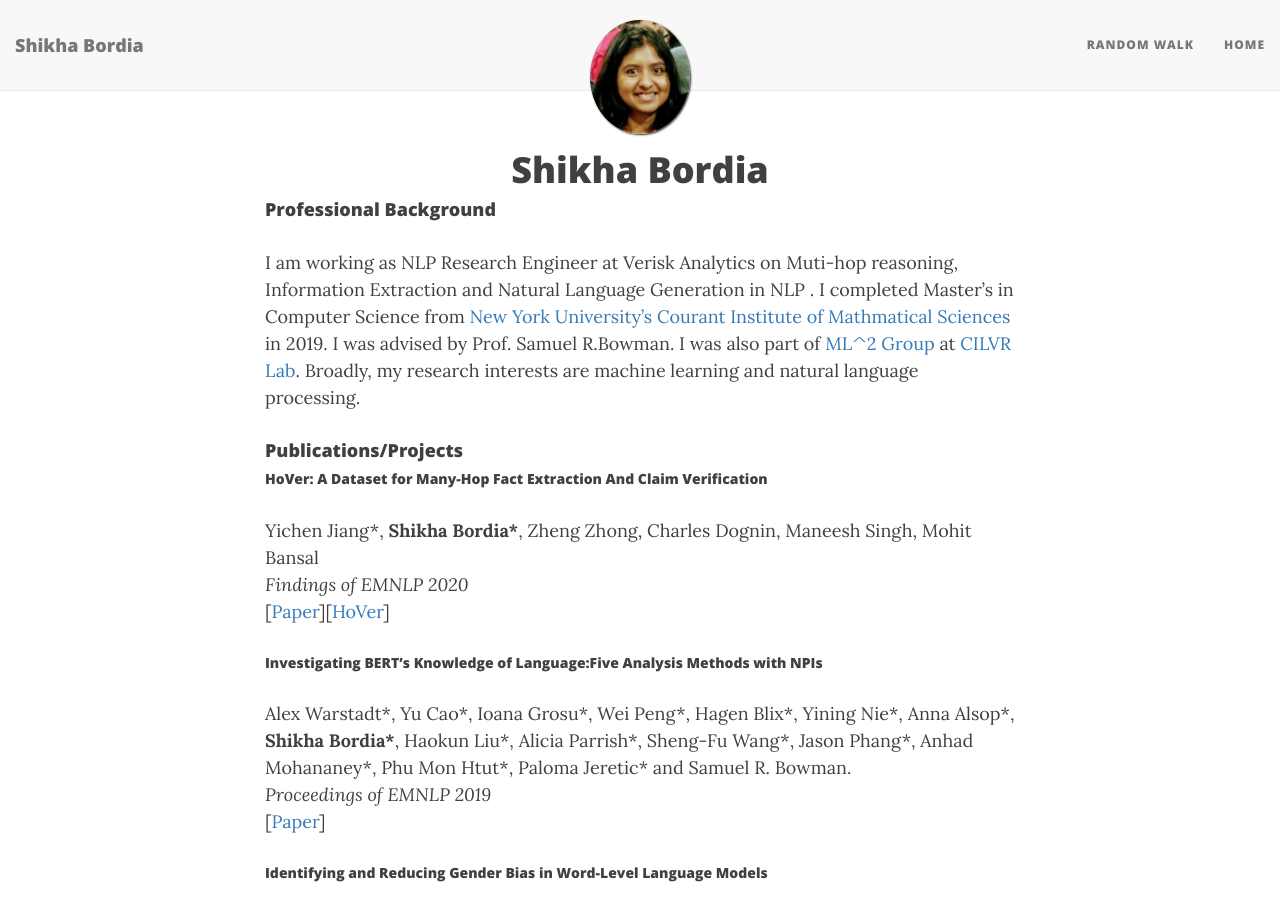
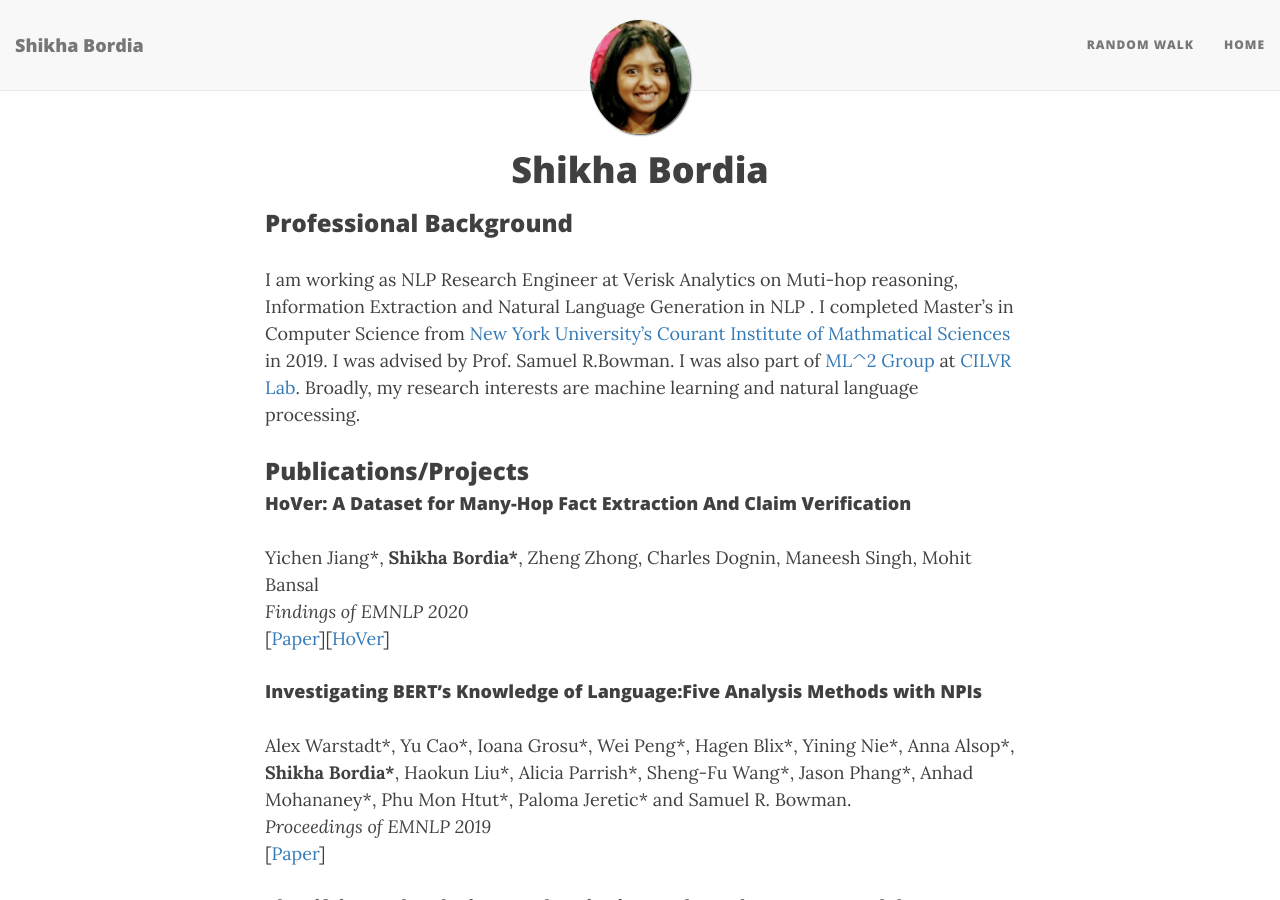
Before and after one commit to BordiaS/bordias.github.io, a Jekyll site: the page built from index.md, in a window 1280 px wide and 900 px high. Built offline with Jekyll 4.4.1, drawn with Linux system fonts in a browser that asks for light colours; nearby versions of some CDN libraries; the list of posts is cut into pages by our own code.

```diff
--- a/index.md
+++ b/index.md
@@ -7,39 +7,39 @@ title: About me
 
 <h1 align="center">Shikha Bordia</h1>
 
-#### Professional Background
+### Professional Background
 I am working as NLP Research Engineer at Verisk Analytics on Muti-hop reasoning, Information Extraction and Natural Language Generation in NLP . I completed Master's in Computer Science from [New York University’s](http://www.nyu.edu/) [Courant Institute of Mathmatical Sciences](https://cs.nyu.edu/home/index.html) in 2019. I was advised by Prof. Samuel R.Bowman. I was also part of [ML^2 Group](https://wp.nyu.edu/ml2/) at [CILVR Lab](https://wp.nyu.edu/cilvr/).  Broadly, my research interests are machine learning and natural language processing.
 
-#### Publications/Projects
+### Publications/Projects
 
-##### HoVer: A Dataset for Many-Hop Fact Extraction And Claim Verification
+#### HoVer: A Dataset for Many-Hop Fact Extraction And Claim Verification <br/>
 Yichen Jiang\*, **Shikha Bordia\***, Zheng Zhong, Charles Dognin, Maneesh Singh, Mohit Bansal \
 *Findings of EMNLP 2020* \
 [[Paper](https://arxiv.org/abs/2011.03088)][[HoVer](https://hover-nlp.github.io/)]
 
 
-##### Investigating BERT’s Knowledge of Language:Five Analysis Methods with NPIs
+#### Investigating BERT’s Knowledge of Language:Five Analysis Methods with NPIs
 Alex Warstadt\*, Yu Cao\*, Ioana Grosu\*, Wei Peng\*, Hagen Blix\*, Yining Nie\*, Anna Alsop\*, **Shikha Bordia\***, Haokun Liu\*, Alicia Parrish\*, Sheng-Fu Wang\*, Jason Phang\*, Anhad Mohananey\*, Phu Mon Htut\*, Paloma Jeretic\* and Samuel R. Bowman. \
 *Proceedings of EMNLP 2019* \
 [[Paper](https://arxiv.org/pdf/1909.02597.pdf)]
 
 
-##### Identifying and Reducing Gender Bias in Word-Level Language Models
+#### Identifying and Reducing Gender Bias in Word-Level Language Models
 **Shikha Bordia** and Samuel R. Bowman \
 *NAACL, Student Research Workshop, 2019* \
 [[Paper](https://aclweb.org/anthology/papers/N/N19/N19-3002/)][[Slides](https://bordias.github.io/gender_bias_slides.pdf)][[Poster](https://bordias.github.io/poster.pdf)]
 
-##### On Measuring Social Biases in Sentence Encoders
+#### On Measuring Social Biases in Sentence Encoders
 Chandler May, Alex Wang, **Shikha Bordia**, Samuel R. Bowman, Rachel Rudinger \
 *NAACL 2019.* \
 [[paper](https://aclweb.org/anthology/papers/N/N19/N19-1063/)]
 
-##### Do Attention Heads in BERT Track Syntactic Dependencies?
+#### Do Attention Heads in BERT Track Syntactic Dependencies?
 Phu Mon Htut\*, Jason Phang\*, **Shikha Bordia\***, and Samuel R. Bowman. \
 *Natural Language, Dialog and Speech (NDS) Symposium, The New York Academy of Sciences. 2019. (Extended Abstract)* \
 [[paper](https://arxiv.org/abs/1911.12246)][[Poster](https://phumonhtut.me/publications/2019NDS/NDSposter.pdf)][[Blog](https://medium.com/@phu_pmh/do-attention-heads-in-bert-track-syntactic-dependencies-81c8a9be311a)]
 
-##### Contributed to [jiant](https://github.com/nyu-mll/jiant)
+#### Contributed to [jiant](https://github.com/nyu-mll/jiant)
 jiant is a work-in-progress software toolkit for natural language processing research, designed to facilitate work on multitask learning and transfer learning for sentence understanding tasks.
 
 <!---
```
